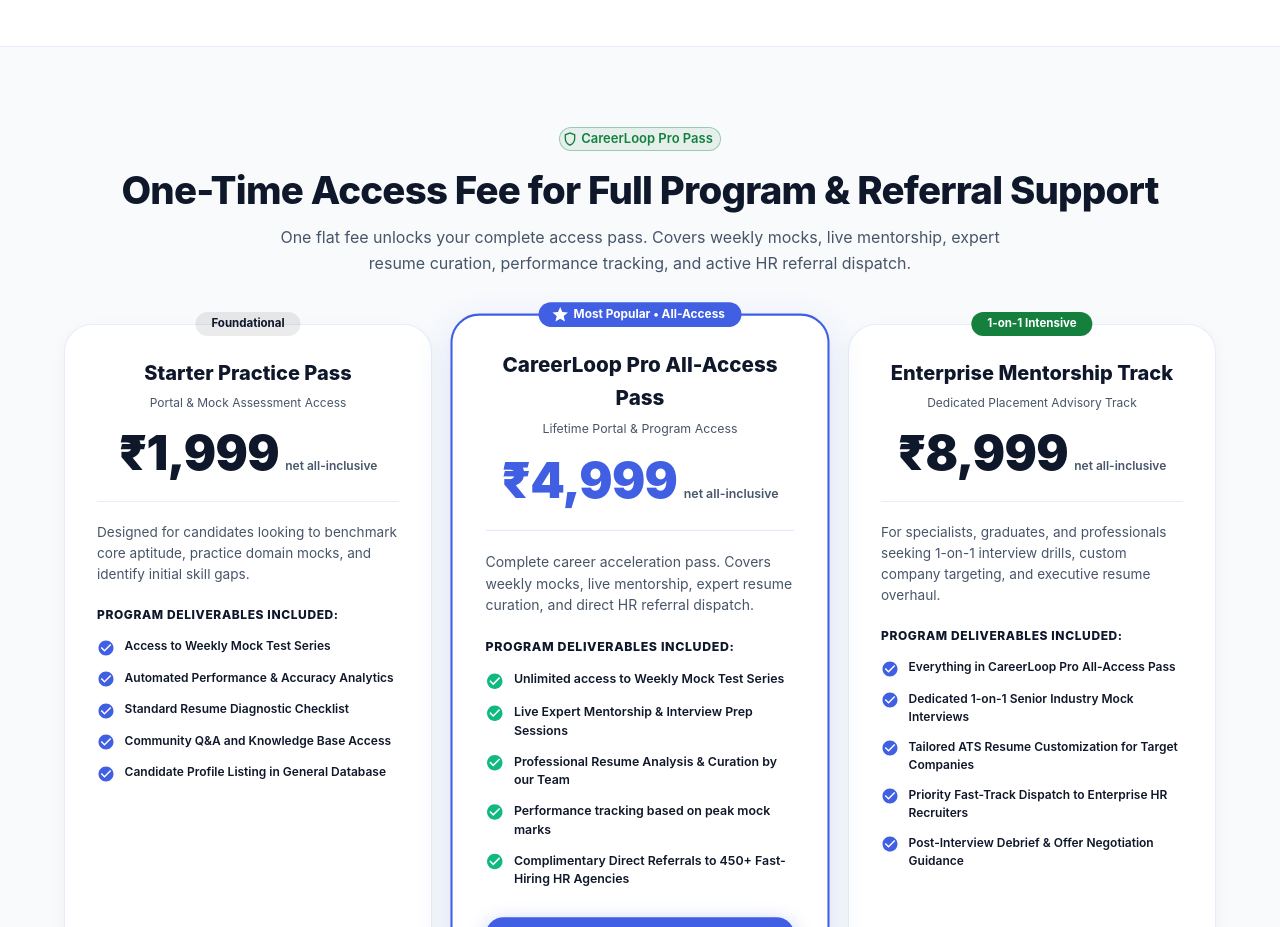
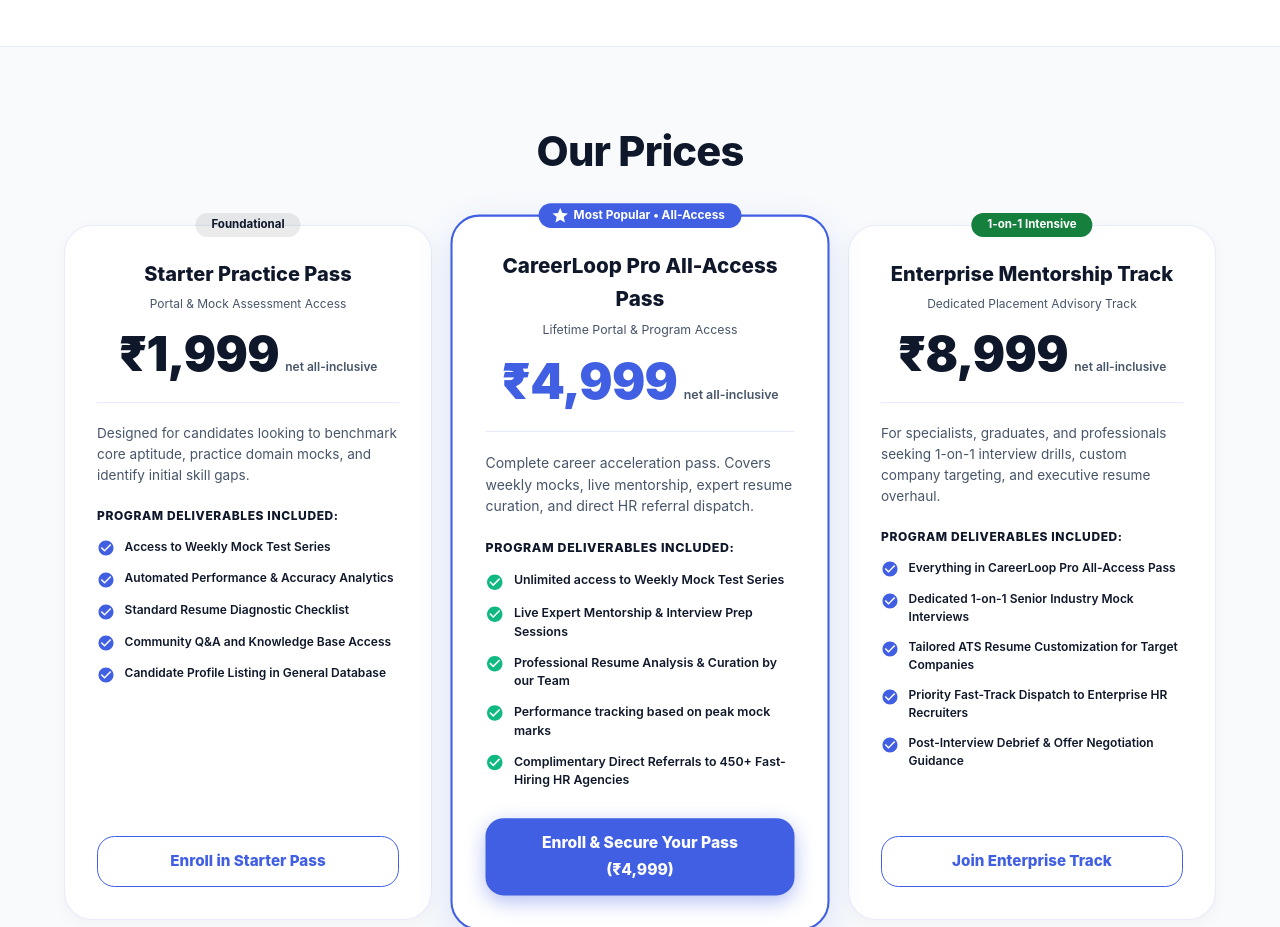
Before and after one commit to sagar-anmol/careerloop, a Next.js app: page / in a window 1280 px wide. Shown: the part 1440-2367 px from the top of the page. Built offline with nearby package versions, Linux system fonts and the light colour scheme; no server answers; what @mui/material-nextjs would draw is missing.

Commit message:
Replace pricing section header with clean title Our Prices

```diff
--- a/src/components/mui/MuiPricingSection.tsx
+++ b/src/components/mui/MuiPricingSection.tsx
@@ -92,40 +92,16 @@ export function MuiPricingSection({ onEnroll }: MuiPricingSectionProps) {
       <Container maxWidth="lg">
         {/* Header */}
         <Box sx={{ textAlign: "center", mb: 6 }}>
-          <Chip
-            icon={<ShieldOutlinedIcon style={{ fontSize: 16, color: "#15803d" }} />}
-            label="CareerLoop Pro Pass"
-            size="small"
-            variant="outlined"
-            sx={{
-              mb: 2,
-              borderColor: "rgba(21, 128, 61, 0.35)",
-              bgcolor: "rgba(21, 128, 61, 0.08)",
-              color: "#15803d",
-              fontWeight: 600,
-            }}
-          />
           <Typography
             variant="h2"
             sx={{
-              fontSize: { xs: "1.75rem", sm: "2.4rem" },
+              fontSize: { xs: "2rem", sm: "2.6rem" },
               fontWeight: 800,
-              mb: 1.5,
               color: "text.primary",
+              letterSpacing: "-0.02em",
             }}
           >
-            One-Time Access Fee for Full Program &amp; Referral Support
-          </Typography>
-          <Typography
-            variant="body1"
-            sx={{
-              color: "text.secondary",
-              maxWidth: 720,
-              mx: "auto",
-              lineHeight: 1.6,
-            }}
-          >
-            One flat fee unlocks your complete access pass. Covers weekly mocks, live mentorship, expert resume curation, performance tracking, and active HR referral dispatch.
+            Our Prices
           </Typography>
         </Box>
 
```
